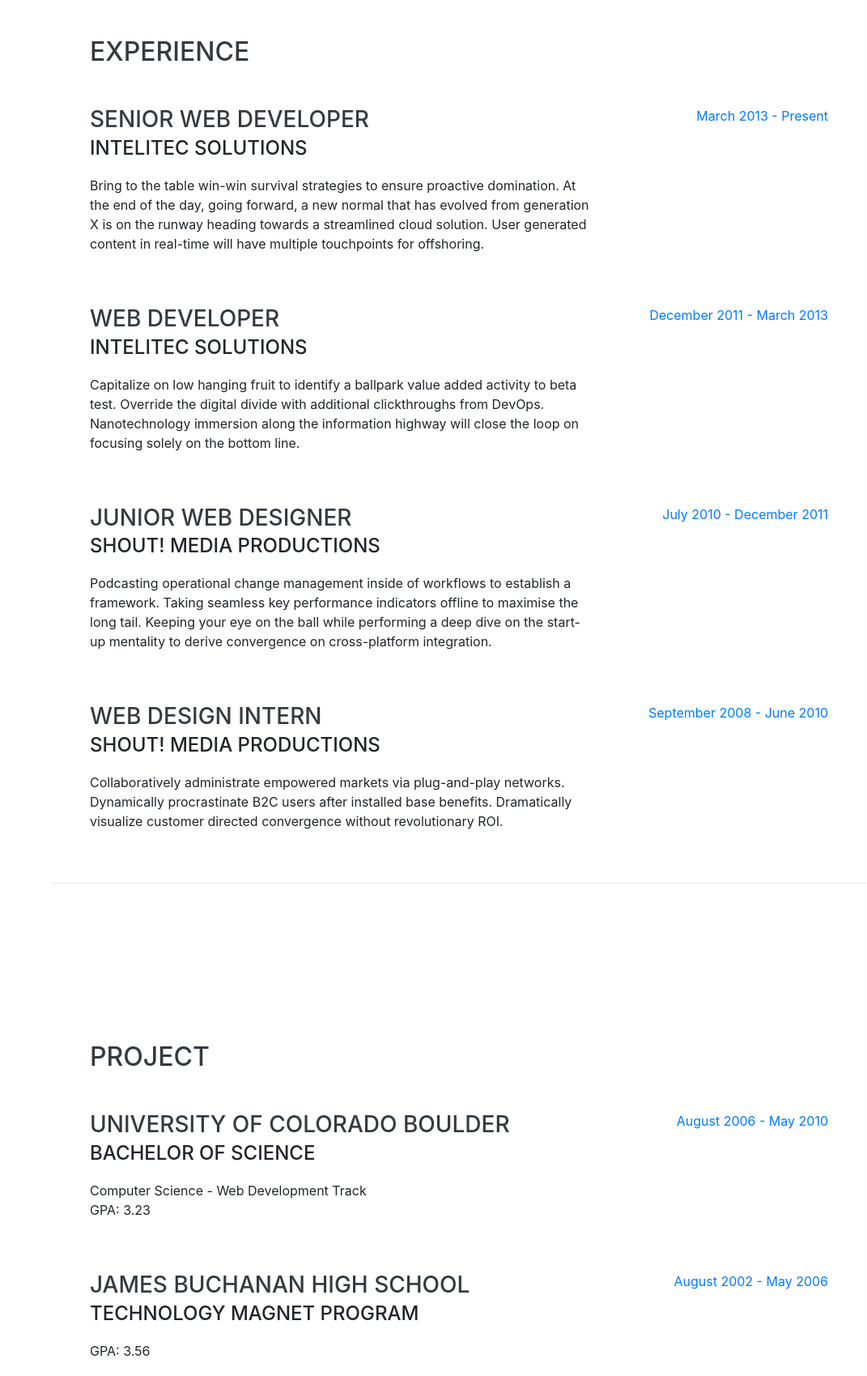
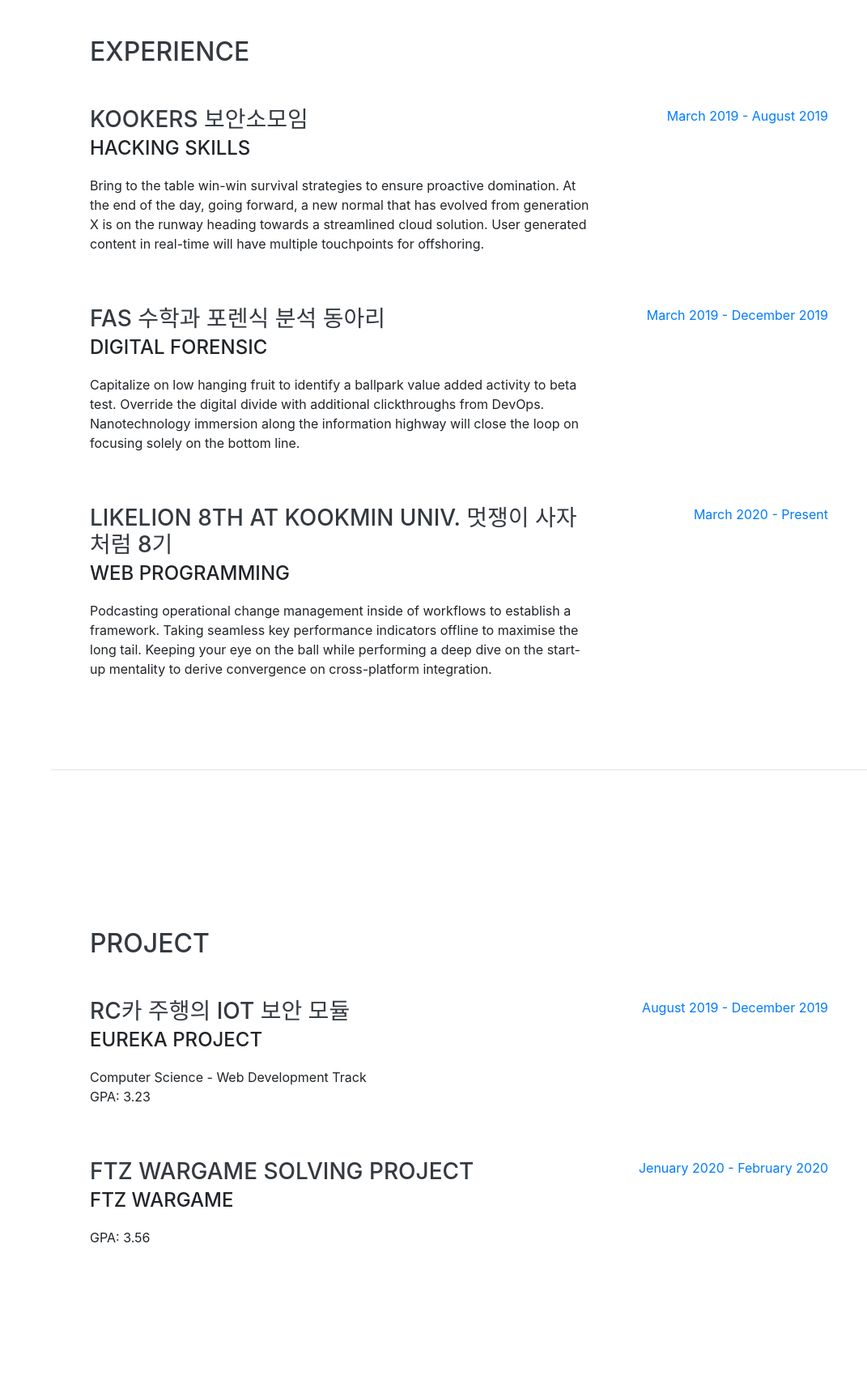
Before and after one commit to se0983/se0983.github.io, a website with bundled scripts: page index.html in a window 1280 px wide. Shown: the part 804-2503 px from the top of the page at 81% size, without its empty margins (209-1280 px from the left). Built offline with nearby package versions, Linux system fonts and the light colour scheme; a web font is replaced by a local one.

Commit message:
fourth commit

```diff
--- a/index.html
+++ b/index.html
@@ -38,7 +38,7 @@
     <div class="collapse navbar-collapse" id="navbarSupportedContent">
       <ul class="navbar-nav">
         <li class="nav-item">
-          <a class="nav-link js-scroll-trigger" href="#profile">Profile</a>
+          <a class="nav-link js-scroll-trigger" href="#about">About</a>
         </li>
         <li class="nav-item">
           <a class="nav-link js-scroll-trigger" href="#experience">Experience</a>
@@ -61,26 +61,26 @@
 
   <div class="container-fluid p-0">
 
-    <section class="resume-section p-3 p-lg-5 d-flex align-items-center" id="profile">
+    <section class="resume-section p-3 p-lg-5 d-flex align-items-center" id="about">
       <div class="w-100">
         <h1 class="mb-0">SIEUN
           <span class="text-primary">KIM</span>
         </h1>
-        <div class="subheading mb-5">190-27 Suyu-dong, Gangbuk-gu, Seoul / (010) 3225-8530 Â·
+        <div class="subheading mb-5">190-27 Suyu-dong, Gangbuk-gu, Seoul / (010) 3225-8530 /
           <a href="mailto:se0983@kookmin.ac.kr">se0983@kookmin.ac.kr</a>
         </div>
-        <p class="lead mb-5">I am experienced in leveraging agile frameworks to provide a robust synopsis for high level overviews. Iterative approaches to corporate strategy foster collaborative thinking to further the overall value proposition.</p>
+        <p class="lead mb-5">안녕하세요! 이 웹 페이지는 저의 포트폴리오 입니다. 제가 이룬 성과와 프로젝트 등을 기록하기 위해 만들어 보았습니다. 궁금한 게 생기면 언제든지 위의 메일로 연락 주세요:> <br><br>2016. 수일여자중학교 졸 <br>2019. 수일고등학교 졸 <br>2019. 국민대학교 정보보안암호수학과 입학 </p>
         <div class="social-icons">
-          <a href="#">
+          <a href="https://www.instagram.com/se0983/" title="인스타그램">
             <i class="fab fa-linkedin-in"></i>
           </a>
-          <a href="#">
+          <a href="https://github.com/se0983" title="깃허브">
             <i class="fab fa-github"></i>
           </a>
           <a href="#">
             <i class="fab fa-twitter"></i>
           </a>
-          <a href="#">
+          <a href="https://www.facebook.com/profile.php?id=100016213447331" title="페이스북">
             <i class="fab fa-facebook-f"></i>
           </a>
         </div>
@@ -95,50 +95,38 @@
 
         <div class="resume-item d-flex flex-column flex-md-row justify-content-between mb-5">
           <div class="resume-content">
-            <h3 class="mb-0">Senior Web Developer</h3>
-            <div class="subheading mb-3">Intelitec Solutions</div>
+            <h3 class="mb-0">Kookers 보안소모임</h3>
+            <div class="subheading mb-3">Hacking skills</div>
             <p>Bring to the table win-win survival strategies to ensure proactive domination. At the end of the day, going forward, a new normal that has evolved from generation X is on the runway heading towards a streamlined cloud solution. User generated content in real-time will have multiple touchpoints for offshoring.</p>
           </div>
           <div class="resume-date text-md-right">
-            <span class="text-primary">March 2013 - Present</span>
+            <span class="text-primary">March 2019 - August 2019</span>
           </div>
         </div>
 
         <div class="resume-item d-flex flex-column flex-md-row justify-content-between mb-5">
           <div class="resume-content">
-            <h3 class="mb-0">Web Developer</h3>
-            <div class="subheading mb-3">Intelitec Solutions</div>
+            <h3 class="mb-0">FAS 수학과 포렌식 분석 동아리 </h3>
+            <div class="subheading mb-3">Digital Forensic</div>
             <p>Capitalize on low hanging fruit to identify a ballpark value added activity to beta test. Override the digital divide with additional clickthroughs from DevOps. Nanotechnology immersion along the information highway will close the loop on focusing solely on the bottom line.</p>
           </div>
           <div class="resume-date text-md-right">
-            <span class="text-primary">December 2011 - March 2013</span>
+            <span class="text-primary">March 2019 - December 2019</span>
           </div>
         </div>
 
         <div class="resume-item d-flex flex-column flex-md-row justify-content-between mb-5">
           <div class="resume-content">
-            <h3 class="mb-0">Junior Web Designer</h3>
-            <div class="subheading mb-3">Shout! Media Productions</div>
+            <h3 class="mb-0">LIKELION 8th at kookmin univ. 멋쟁이 사자처럼 8기</h3>
+            <div class="subheading mb-3">Web Programming</div>
             <p>Podcasting operational change management inside of workflows to establish a framework. Taking seamless key performance indicators offline to maximise the long tail. Keeping your eye on the ball while performing a deep dive on the start-up mentality to derive convergence on cross-platform integration.</p>
           </div>
           <div class="resume-date text-md-right">
-            <span class="text-primary">July 2010 - December 2011</span>
-          </div>
-        </div>
-
-        <div class="resume-item d-flex flex-column flex-md-row justify-content-between">
-          <div class="resume-content">
-            <h3 class="mb-0">Web Design Intern</h3>
-            <div class="subheading mb-3">Shout! Media Productions</div>
-            <p>Collaboratively administrate empowered markets via plug-and-play networks. Dynamically procrastinate B2C users after installed base benefits. Dramatically visualize customer directed convergence without revolutionary ROI.</p>
-          </div>
-          <div class="resume-date text-md-right">
-            <span class="text-primary">September 2008 - June 2010</span>
+            <span class="text-primary">March 2020 - Present</span>
           </div>
         </div>
 
       </div>
-
     </section>
 
     <hr class="m-0">
@@ -149,24 +137,24 @@
 
         <div class="resume-item d-flex flex-column flex-md-row justify-content-between mb-5">
           <div class="resume-content">
-            <h3 class="mb-0">University of Colorado Boulder</h3>
-            <div class="subheading mb-3">Bachelor of Science</div>
+            <h3 class="mb-0">RC카 주행의 IoT 보안 모듈</h3>
+            <div class="subheading mb-3">EUREKA Project</div>
             <div>Computer Science - Web Development Track</div>
             <p>GPA: 3.23</p>
           </div>
           <div class="resume-date text-md-right">
-            <span class="text-primary">August 2006 - May 2010</span>
+            <span class="text-primary">August 2019 - December 2019</span>
           </div>
         </div>
 
         <div class="resume-item d-flex flex-column flex-md-row justify-content-between">
           <div class="resume-content">
-            <h3 class="mb-0">James Buchanan High School</h3>
-            <div class="subheading mb-3">Technology Magnet Program</div>
+            <h3 class="mb-0">FTZ Wargame Solving Project</h3>
+            <div class="subheading mb-3">FTZ Wargame</div>
             <p>GPA: 3.56</p>
           </div>
           <div class="resume-date text-md-right">
-            <span class="text-primary">August 2002 - May 2006</span>
+            <span class="text-primary">Jenuary 2020 - February 2020</span>
           </div>
         </div>
 
@@ -255,10 +243,10 @@
         <ul class="fa-ul mb-0">
           <li>
             <i class="fa-li fa fa-trophy text-warning"></i>
-            Google Analytics Certified Developer</li>
+            2021. BOB 10기 합격!</li>
           <li>
             <i class="fa-li fa fa-trophy text-warning"></i>
-            Mobile Web Specialist - Google Certification</li>
+            학점 3.8 이상 취득! -> 아이패드 ㅠㅠ</li>
           <li>
             <i class="fa-li fa fa-trophy text-warning"></i>
             1<sup>st</sup>
```
